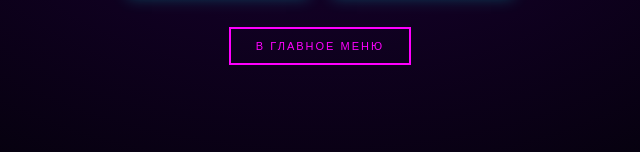
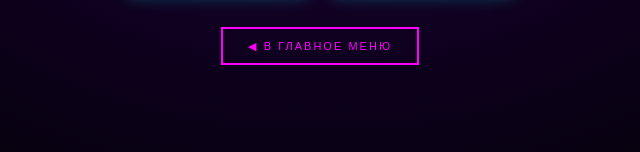
Before and after one commit to danilmihryukov-stack/neon-merge, a website: page www/index.html in a window 1280 px wide. Both pictures are taken after a click on the button "▶ СТАРТ". Shown: the part 556-708 px from the top of the page, 320-960 px from the left. Drawn offline with nearby package versions, Linux system fonts and the light colour scheme.

Commit message:
Update game

```diff
--- a/www/index.html
+++ b/www/index.html
@@ -2,13 +2,38 @@
 <html lang="ru">
 <head>
     <meta charset="UTF-8">
-    <meta name="viewport" content="width=device-width, initial-scale=1.0, maximum-scale=1.0, user-scalable=no">
+    <meta name="viewport" content="width=device-width, initial-scale=1.0, maximum-scale=1.0, user-scalable=no, viewport-fit=cover">
+    <meta name="apple-mobile-web-app-capable" content="yes">
+    <meta name="mobile-web-app-capable" content="yes">
+    <meta name="apple-mobile-web-app-status-bar-style" content="black-translucent">
+    <meta name="theme-color" content="#000000">
     <title>NEON MERGE - CYBERPUNK EDITION</title>
     <link href="https://fonts.googleapis.com/css2?family=Orbitron:wght@500;700;900&family=Share+Tech+Mono&display=swap" rel="stylesheet">
     <script src="matter.min.js"></script>
     <style>
         * { box-sizing: border-box; margin: 0; padding: 0; }
-        html, body { width: 100%; height: 100%; overflow: hidden; background: #05010d; font-family: 'Share Tech Mono', monospace; display: flex; justify-content: center; align-items: center; user-select: none; -webkit-user-select: none; overscroll-behavior: none; }
+        html, body {
+            width: 100%;
+            height: 100%;
+            overflow: hidden;
+            background: #05010d;
+            font-family: 'Share Tech Mono', monospace;
+            display: flex;
+            justify-content: center;
+            align-items: center;
+            user-select: none;
+            -webkit-user-select: none;
+            overscroll-behavior: none;
+            position: fixed;
+            top: 0;
+            left: 0;
+        }
+        body {
+            padding-top: env(safe-area-inset-top);
+            padding-bottom: env(safe-area-inset-bottom);
+            padding-left: env(safe-area-inset-left);
+            padding-right: env(safe-area-inset-right);
+        }
         body::before { content: ''; position: fixed; top: 0; left: 0; right: 0; bottom: 0; background: linear-gradient(rgba(255, 0, 255, 0.05) 1px, transparent 1px), linear-gradient(90deg, rgba(0, 255, 255, 0.05) 1px, transparent 1px), radial-gradient(ellipse at center, #1a0033 0%, #05010d 70%); background-size: 40px 40px, 40px 40px, 100% 100%; pointer-events: none; z-index: -1; }
         @keyframes screenShake { 0%, 100% { transform: translate(0, 0); } 10% { transform: translate(-8px, -4px); } 20% { transform: translate(8px, 4px); } 30% { transform: translate(-8px, 4px); } 40% { transform: translate(8px, -4px); } 50% { transform: translate(-4px, 8px); } 60% { transform: translate(4px, -8px); } 70% { transform: translate(-4px, -4px); } 80% { transform: translate(4px, 4px); } 90% { transform: translate(0, 0); } }
         body.shaking { animation: screenShake 0.5s ease-in-out; }
@@ -260,7 +285,7 @@
     <div class="settings-title">НАСТРОЙКИ</div>
     <div class="settings-panel">
         <div class="settings-row">
-            <div class="settings-label"><span class="icon"></span><span>МУЗЫКА</span></div>
+            <div class="settings-label"><span class="icon">🎵</span><span>МУЗЫКА</span></div>
             <div class="volume-controls">
                 <button class="volume-btn" id="music-minus">−</button>
                 <div class="volume-value" id="music-volume-value">70%</div>
@@ -278,9 +303,9 @@
             </div>
         </div>
         <div class="volume-bar"><div class="volume-fill sfx" id="sfx-volume-fill" style="width: 80%"></div></div>
-        <button class="mute-btn" id="mute-sfx-btn">🔇 ВЫКЛЮЧИТЬ ЭФФЕКТЫ</button>
+        <button class="mute-btn" id="mute-sfx-btn"> ВЫКЛЮЧИТЬ ЭФФЕКТЫ</button>
         <div class="volume-bar" style="margin-top: 20px;"><div class="volume-fill all" id="all-volume-fill" style="width: 75%"></div></div>
-        <button class="mute-btn mute-all" id="mute-all-btn"> ВЫКЛЮЧИТЬ ВСЁ</button>
+        <button class="mute-btn mute-all" id="mute-all-btn">🔇 ВЫКЛЮЧИТЬ ВСЁ</button>
         <button class="mute-btn" id="btn-test-sounds" style="margin-top: 15px; border-color: #ffff00; color: #ffff00;">🎮 ТЕСТ ВСЕХ ЗВУКОВ</button>
     </div>
     <button class="settings-back" id="btn-back-settings">◀ НАЗАД</button>
@@ -293,7 +318,7 @@
         <button class="device-btn" data-mode="pc"><div class="device-icon">💻</div><div class="device-name">ПК</div><div class="device-desc">МЫШЬ</div></button>
         <button class="device-btn" data-mode="mobile"><div class="device-icon">📱</div><div class="device-name">ТЕЛЕФОН</div><div class="device-desc">СЕНСОР</div></button>
     </div>
-    <button class="back-to-main" id="btn-back-device"> В ГЛАВНОЕ МЕНЮ</button>
+    <button class="back-to-main" id="btn-back-device">◀ В ГЛАВНОЕ МЕНЮ</button>
 </div>
 <div id="game-wrapper">
     <div id="game-area">
@@ -323,7 +348,7 @@
                     <button id="mob-music-btn" class="ctrl-btn music-btn-ctrl" title="Музыка">🎵</button>
                     <div class="next-fruit-mini" id="mob-next-icon">🍒</div>
                     <button id="mob-remove-btn" class="action-btn-mobile remove-btn-mob">🗑 <span id="mob-remove-count">5</span></button>
-                    <button id="mob-move-btn" class="action-btn-mobile move-btn-mob">⟳<span id="mob-move-count">1</span></button>
+                    <button id="mob-move-btn" class="action-btn-mobile move-btn-mob">⟳ <span id="mob-move-count">1</span></button>
                     <button id="mob-cancel-btn" class="action-btn-mobile cancel-btn-mob" disabled>✕</button>
                     <button id="mob-collection-btn" class="ctrl-btn collection-btn-ctrl" title="Коллекция">📋</button>
                 </div>
@@ -352,8 +377,8 @@
             </div>
         </div>
         <div class="action-buttons-container">
-            <button id="move-btn">⟳ ПЕРЕМЕСТИТЬ <span id="move-count">(1)</span></button>
-            <button id="remove-btn">🗑️ УДАЛИТЬ <span id="remove-count">(5)</span></button>
+            <button id="move-btn"> ПЕРЕМЕСТИТЬ <span id="move-count">(1)</span></button>
+            <button id="remove-btn">🗑 УДАЛИТЬ <span id="remove-count">(5)</span></button>
             <button id="cancel-btn" disabled>✕ ОТМЕНА</button>
         </div>
     </div>
@@ -367,7 +392,7 @@
         <div class="ad-timer-container">
             <div class="ad-timer-fill" id="ad-timer-bar"></div>
         </div>
-        <button class="ad-btn" id="btn-claim-reward" disabled>⏳ ОЖИДАНИЕ (30)</button>
+        <button class="ad-btn" id="btn-claim-reward" disabled> ОЖИДАНИЕ (30)</button>
         <button class="ad-cancel" id="btn-close-ad">ОТМЕНА</button>
     </div>
 </div>
@@ -383,7 +408,7 @@
 </div>
 <div id="exit-confirm-modal">
     <div class="exit-confirm-content">
-        <div class="exit-confirm-icon">⚠</div>
+        <div class="exit-confirm-icon"></div>
         <div class="exit-confirm-title">ВЫЙТИ В МЕНЮ?</div>
         <div class="exit-confirm-text">Ваш прогресс будет сброшен!</div>
         <div class="exit-confirm-buttons">
@@ -393,6 +418,20 @@
     </div>
 </div>
 <script>
+    function enterFullscreen() {
+        const elem = document.documentElement;
+        if (elem.requestFullscreen) {
+            elem.requestFullscreen().catch(err => console.log('Fullscreen error:', err));
+        } else if (elem.webkitRequestFullscreen) {
+            elem.webkitRequestFullscreen();
+        } else if (elem.msRequestFullscreen) {
+            elem.msRequestFullscreen();
+        }
+    }
+    document.addEventListener('click', function() { enterFullscreen(); }, { once: true });
+    document.addEventListener('touchstart', function() { enterFullscreen(); }, { once: true });
+    window.addEventListener('load', function() { setTimeout(enterFullscreen, 500); });
+
     let audioContext = null, musicGain = null, sfxGain = null;
     let musicVolume = 0.7, sfxVolume = 0.8;
     let isMusicMuted = false, isSfxMuted = false;
@@ -441,15 +480,15 @@
     function toggleMuteAll() { initAudio(); const bothMuted = isMusicMuted && isSfxMuted; if (bothMuted) { isMusicMuted = false; isSfxMuted = false; if (musicGain) musicGain.gain.value = musicVolume; if (sfxGain) sfxGain.gain.value = sfxVolume; startBackgroundMusic(); } else { isMusicMuted = true; isSfxMuted = true; if (musicGain) musicGain.gain.value = 0; if (sfxGain) sfxGain.gain.value = 0; stopBackgroundMusic(); } updateMusicMuteButton(); updateSfxMuteButton(); updateMusicToggle(); updateSfxToggle(); updateMuteAllButton(); playSound('click'); }
     function updateMusicVolumeUI() { const percent = Math.round(musicVolume * 100); document.getElementById('music-volume-value').innerText = percent + '%'; document.getElementById('music-volume-fill').style.width = percent + '%'; }
     function updateSfxVolumeUI() { const percent = Math.round(sfxVolume * 100); document.getElementById('sfx-volume-value').innerText = percent + '%'; document.getElementById('sfx-volume-fill').style.width = percent + '%'; }
-    function updateMusicMuteButton() { const btn = document.getElementById('mute-music-btn'); if (isMusicMuted) { btn.innerHTML = '🔊 ВКЛЮЧИТЬ МУЗЫКУ'; btn.classList.add('muted'); } else { btn.innerHTML = '🔇 ВЫКЛЮЧИТЬ МУЗЫКУ'; btn.classList.remove('muted'); } }
+    function updateMusicMuteButton() { const btn = document.getElementById('mute-music-btn'); if (isMusicMuted) { btn.innerHTML = ' ВКЛЮЧИТЬ МУЗЫКУ'; btn.classList.add('muted'); } else { btn.innerHTML = '🔇 ВЫКЛЮЧИТЬ МУЗЫКУ'; btn.classList.remove('muted'); } }
     function updateSfxMuteButton() { const btn = document.getElementById('mute-sfx-btn'); if (isSfxMuted) { btn.innerHTML = '🔊 ВКЛЮЧИТЬ ЭФФЕКТЫ'; btn.classList.add('muted'); } else { btn.innerHTML = '🔇 ВЫКЛЮЧИТЬ ЭФФЕКТЫ'; btn.classList.remove('muted'); } }
-    function updateMusicToggle() { const toggles = document.querySelectorAll('.music-btn, .music-btn-ctrl'); toggles.forEach(toggle => { if (!toggle) return; if (isMusicMuted) { toggle.innerHTML = ''; toggle.classList.add('muted'); } else { toggle.innerHTML = '🎵'; toggle.classList.remove('muted'); } }); }
+    function updateMusicToggle() { const toggles = document.querySelectorAll('.music-btn, .music-btn-ctrl'); toggles.forEach(toggle => { if (!toggle) return; if (isMusicMuted) { toggle.innerHTML = '🔇'; toggle.classList.add('muted'); } else { toggle.innerHTML = '🎵'; toggle.classList.remove('muted'); } }); }
     function updateSfxToggle() { const toggles = document.querySelectorAll('.sfx-btn'); toggles.forEach(toggle => { if (!toggle) return; if (isSfxMuted) { toggle.innerHTML = '🔇'; toggle.classList.add('muted'); } else { toggle.innerHTML = '🔊'; toggle.classList.remove('muted'); } }); }
     function updateMuteAllButton() { const btn = document.getElementById('mute-all-btn'); if (isMusicMuted && isSfxMuted) { btn.innerHTML = '🔊 ВКЛЮЧИТЬ ВСЁ'; btn.classList.add('muted'); } else { btn.innerHTML = '🔇 ВЫКЛЮЧИТЬ ВСЁ'; btn.classList.remove('muted'); } }
     function showDeviceMenu() { initAudio(); startBackgroundMusic(); playSound('click'); document.getElementById('main-menu').classList.add('hidden'); document.getElementById('device-menu').classList.add('active'); }
     function showSettings() { initAudio(); playSound('click'); document.getElementById('main-menu').classList.add('hidden'); document.getElementById('settings-menu').classList.add('active'); }
     function hideSettings() { playSound('click'); document.getElementById('settings-menu').classList.remove('active'); document.getElementById('main-menu').classList.remove('hidden'); }
-    function backToMain() { playSound('click'); document.getElementById('device-menu').classList.remove('active'); document.getElementById('main-menu').classList.remove('hidden'); }
+    function backToMain() { playSound('click'); stopBackgroundMusic(); document.getElementById('device-menu').classList.remove('active'); document.getElementById('main-menu').classList.remove('hidden'); }
     function backToMainFromGame() { playSound('click'); stopBackgroundMusic(); if (window.AndroidBridge) { window.AndroidBridge.restartGame(); } else { location.reload(); } }
     function showFloatingScore(x, y, points, color) { const score = document.createElement('div'); score.className = 'floating-score'; score.innerText = '+' + points; score.style.left = x + 'px'; score.style.top = y + 'px'; score.style.color = color; score.style.textShadow = '0 0 8px ' + color + ', 0 0 15px ' + color; document.getElementById('game-container').appendChild(score); setTimeout(function() { score.remove(); }, 1200); }
     function showCombo(count) { const combo = document.getElementById('combo-display'); combo.innerText = 'COMBO x' + count + '!'; combo.classList.add('active'); setTimeout(function() { combo.classList.remove('active'); }, 1000); }
@@ -459,7 +498,7 @@
     function showAchievement(text) { const achievement = document.createElement('div'); achievement.className = 'achievement'; achievement.innerText = 'TROPHY ' + text; document.getElementById('achievements').appendChild(achievement); setTimeout(function() { achievement.remove(); }, 3500); }
     function openExitModal() { document.getElementById('exit-confirm-modal').classList.add('active'); playSound('click'); }
     function closeExitModal() { document.getElementById('exit-confirm-modal').classList.remove('active'); playSound('click'); }
-    function confirmExitToMenu() { closeExitModal(); playSound('click'); if (window.AndroidBridge) { window.AndroidBridge.restartGame(); } else { location.reload(); } }
+    function confirmExitToMenu() { closeExitModal(); playSound('click'); stopBackgroundMusic(); if (window.AndroidBridge) { window.AndroidBridge.restartGame(); } else { location.reload(); } }
     function openAdModal(type) {
         rewardClaimed = false;
         pendingAdRewardType = type;
@@ -580,13 +619,13 @@
     const closeAdBtn = document.getElementById('btn-close-ad');
     if (closeAdBtn) { closeAdBtn.addEventListener('click', function() { playSound('click'); closeAdModal(); }); }
     const restartBtn = document.getElementById('btn-restart');
-    if (restartBtn) { restartBtn.addEventListener('click', function() { playSound('click'); if (window.AndroidBridge) { window.AndroidBridge.restartGame(); } else { location.reload(); } }); }
+    if (restartBtn) { restartBtn.addEventListener('click', function() { playSound('click'); stopBackgroundMusic(); if (window.AndroidBridge) { window.AndroidBridge.restartGame(); } else { location.reload(); } }); }
     const backGameBtn = document.getElementById('btn-back-game');
-    if (backGameBtn) { backGameBtn.addEventListener('click', function() { playSound('click'); backToMainFromGame(); }); }
+    if (backGameBtn) { backGameBtn.addEventListener('click', function() { playSound('click'); stopBackgroundMusic(); backToMainFromGame(); }); }
     const continuePlayBtn = document.getElementById('btn-continue-play');
     if (continuePlayBtn) { continuePlayBtn.addEventListener('click', function() { playSound('click'); document.getElementById('victory-modal').classList.remove('active'); }); }
     const victoryMenuBtn = document.getElementById('btn-victory-menu');
-    if (victoryMenuBtn) { victoryMenuBtn.addEventListener('click', function() { playSound('click'); if (window.AndroidBridge) { window.AndroidBridge.restartGame(); } else { location.reload(); } }); }
+    if (victoryMenuBtn) { victoryMenuBtn.addEventListener('click', function() { playSound('click'); stopBackgroundMusic(); if (window.AndroidBridge) { window.AndroidBridge.restartGame(); } else { location.reload(); } }); }
     updateMusicVolumeUI(); updateSfxVolumeUI(); updateMusicMuteButton(); updateSfxMuteButton(); updateMuteAllButton(); updateMusicToggle(); updateSfxToggle();
     });
     let gameMode = null, removeCount = 5, selectionMode = false;
```
Also changed, not shown: 17 other files.
